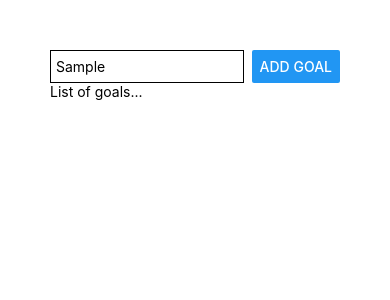
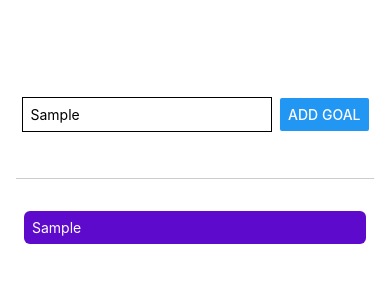
Before and after one commit to martinyis/RNCourse, a React Native app: screen / in a window 390 px wide. Both pictures are taken after typing "Sample" into the empty fields and a click on the button "ADD GOAL". Shown: the top 300 px of the page. Built offline with nearby package versions, Linux system fonts and the light colour scheme.

Commit message:
Add another styles

```diff
--- a/App.js
+++ b/App.js
@@ -2,18 +2,36 @@
 import { StyleSheet, Text, View, Button, TextInput } from "react-native";
 
 export default function App() {
-  const [word, setWord] = useState("niggas");
+  const [enetredGoalText, setEnteredGoalText] = useState("");
+  const [courseGoals, setCourseGoals] = useState([]);
+  function goalInputHandler(enteredText) {
+    setEnteredGoalText(enteredText);
+  }
+  function addGoalHandler() {
+    setCourseGoals((currentCourseGoals) => [
+      ...currentCourseGoals,
+      enetredGoalText,
+    ]);
+    setEnteredGoalText("");
+  }
   return (
     <View style={styles.appContainer}>
       <View style={styles.inputContainer}>
         <TextInput
           style={styles.textInput}
           placeholder="Your next course goal"
+          onChangeText={goalInputHandler}
         />
-        <Button title="Add goal" />
+        <Button title="Add goal" onPress={addGoalHandler} />
       </View>
-      <View>
-        <Text>List of goals...</Text>
+      <View style={styles.goalsContainer}>
+        {courseGoals.map((text, id) => {
+          return (
+            <Text style={styles.goalItem} key={id}>
+              {text}
+            </Text>
+          );
+        })}
       </View>
     </View>
   );
@@ -21,17 +39,34 @@
 
 const styles = StyleSheet.create({
   appContainer: {
-    padding: 50,
+    paddingTop: 50,
+    paddingHorizontal: 16,
+    flex: 1,
   },
   inputContainer: {
+    flex: 1,
     flexDirection: "row",
     justifyContent: "center",
+    alignItems: "center",
+    marginBottom: 24,
+    borderBottomWidth: 1,
+    borderBottomColor: "#cccccc",
   },
   textInput: {
     borderWidth: 1,
     borderColor: "#000000",
-    width: "80%",
+    width: "70%",
     marginRight: 8,
-    padding: 5,
+    padding: 8,
+  },
+  goalsContainer: {
+    flex: 5,
+  },
+  goalItem: {
+    margin: 8,
+    padding: 8,
+    borderRadius: 6,
+    backgroundColor: "#5e0acc",
+    color: "white",
   },
 });
```
